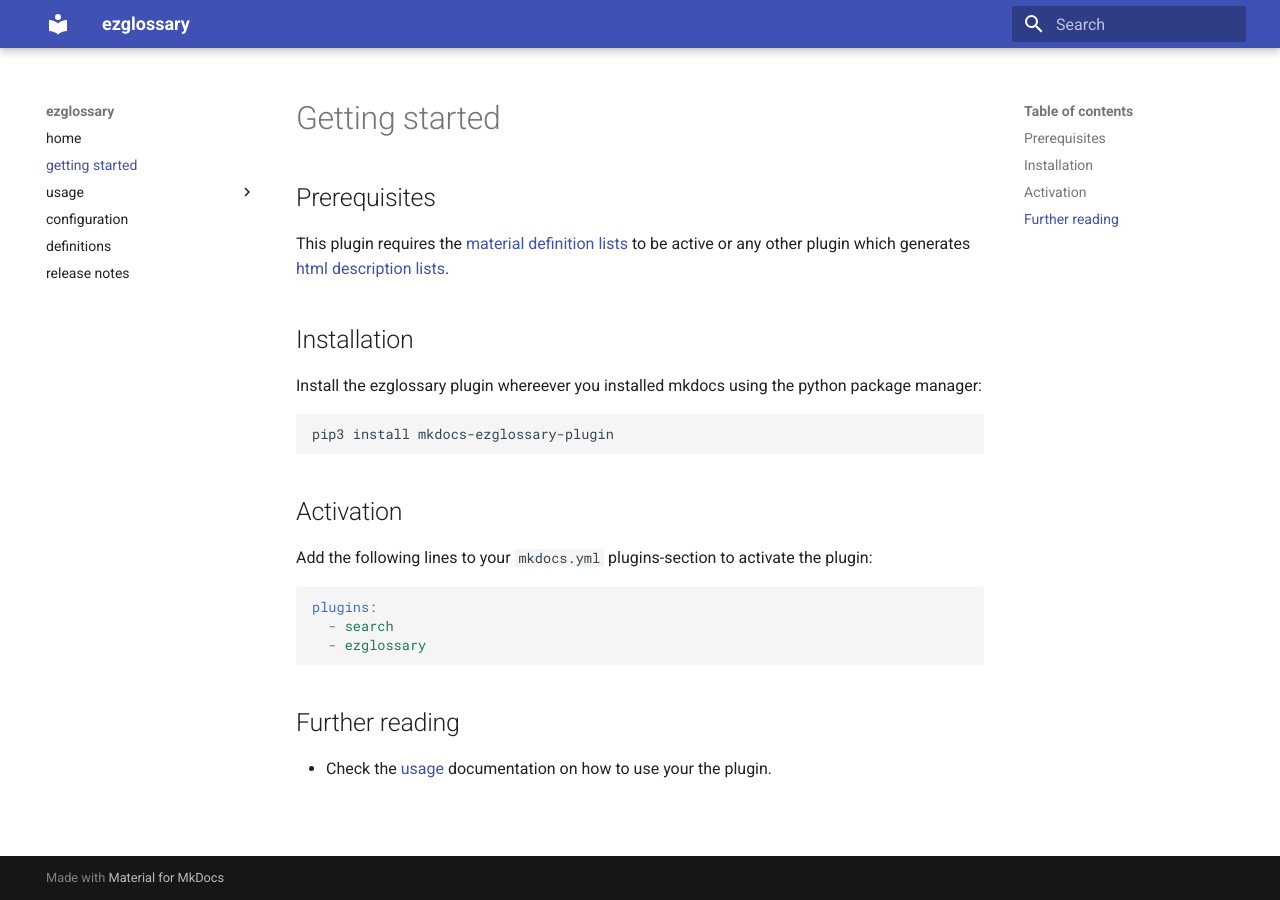
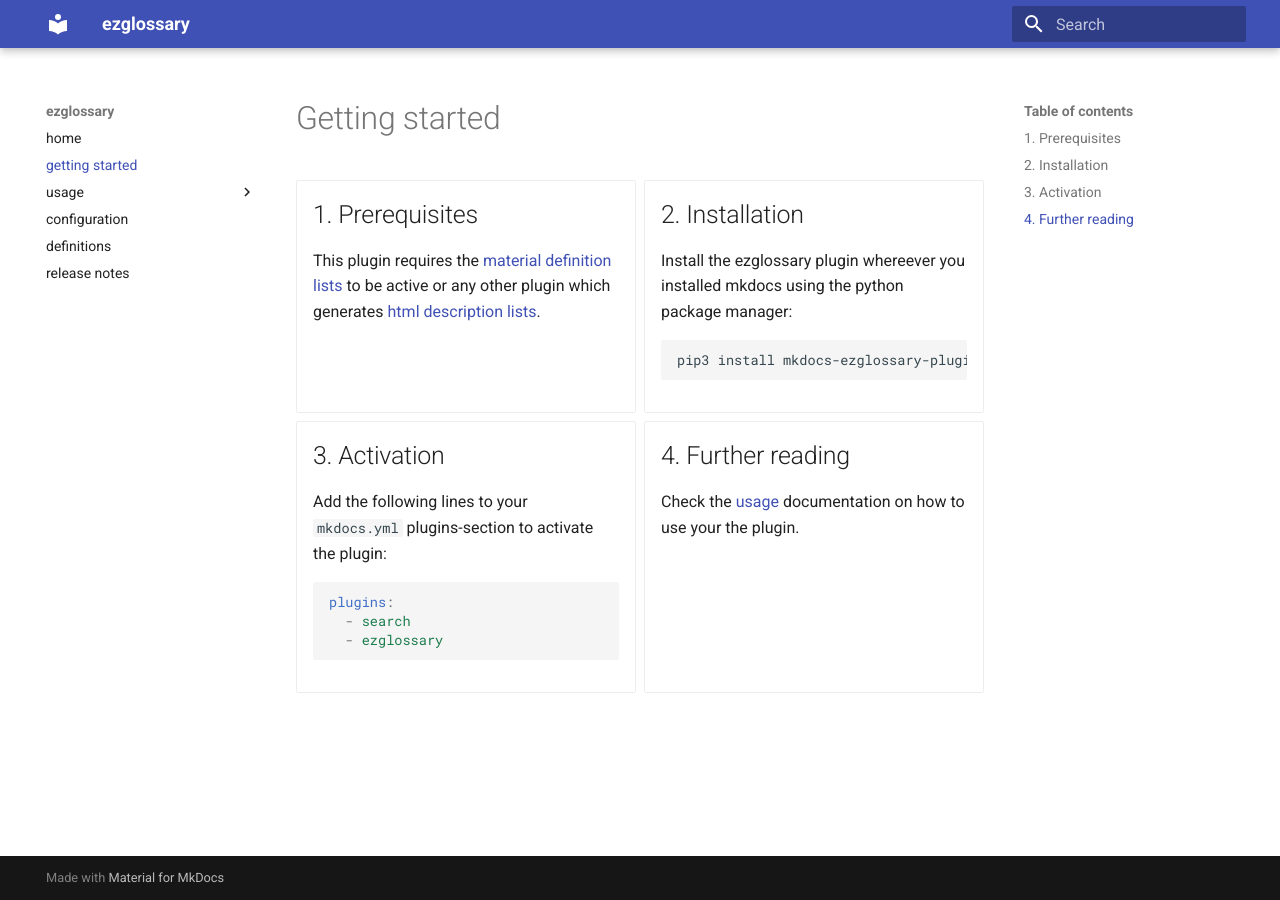
Before and after one commit to realtimeprojects/mkdocs-ezglossary, an MkDocs documentation site: the page built from docs/getting_started.md, in a window 1280 px wide. Built offline with MkDocs 1.6.1 and Material for MkDocs 9.7.7, drawn with Linux system fonts in a browser that asks for light colours.

````diff
--- a/docs/getting_started.md
+++ b/docs/getting_started.md
@@ -1,31 +1,35 @@
 # Getting started
 
-## Prerequisites
+<div class="grid cards" markdown>
 
-This plugin requires the
-[material definition lists](https://squidfunk.github.io/mkdocs-material/reference/lists/)
-to be active or any other plugin which generates
-[html description lists](https://www.w3schools.com/HTML/html_lists.asp).
+-   ## 1. Prerequisites
 
-## Installation
+    This plugin requires the
+    [material definition lists](https://squidfunk.github.io/mkdocs-material/reference/lists/)
+    to be active or any other plugin which generates
+    [html description lists](https://www.w3schools.com/HTML/html_lists.asp).
 
-Install the ezglossary plugin whereever you installed mkdocs using
-the python package manager:
+-   ## 2. Installation
 
-    pip3 install mkdocs-ezglossary-plugin
+    Install the ezglossary plugin whereever you installed mkdocs using
+    the python package manager:
 
-## Activation
+        pip3 install mkdocs-ezglossary-plugin
 
-Add the following lines to your `mkdocs.yml` plugins-section to activate
-the plugin:
+-   ## 3. Activation
 
-``` yaml
-plugins:
-  - search
-  - ezglossary
-```
+    Add the following lines to your `mkdocs.yml` plugins-section to activate
+    the plugin:
 
-## Further reading
+    ``` yaml
+    plugins:
+      - search
+      - ezglossary
+    ```
 
--   Check the [usage](usage/index.md) documentation on how to use
+-   ## 4. Further reading
+
+    Check the [usage](usage/index.md) documentation on how to use
     your the plugin.
+
+</div>
````
Also changed, not shown: docs/usage/index.md (+13 -9 lines).
